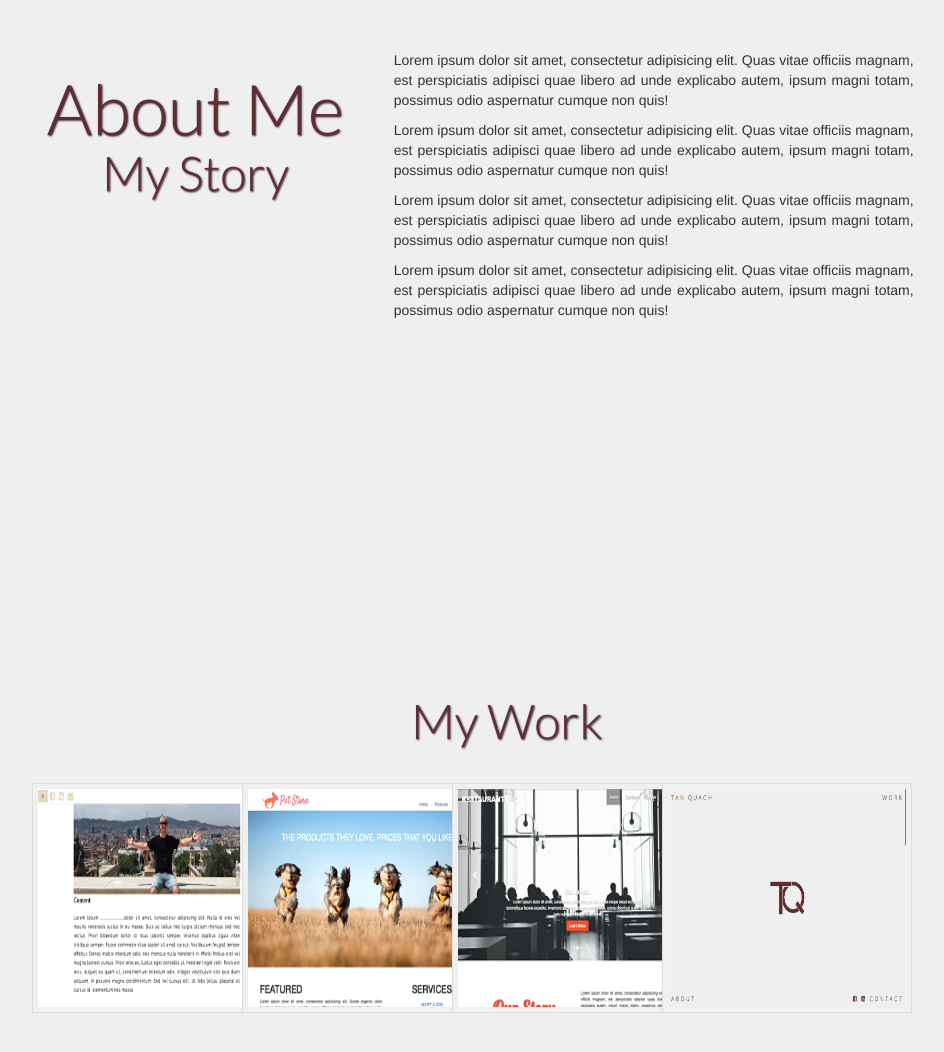
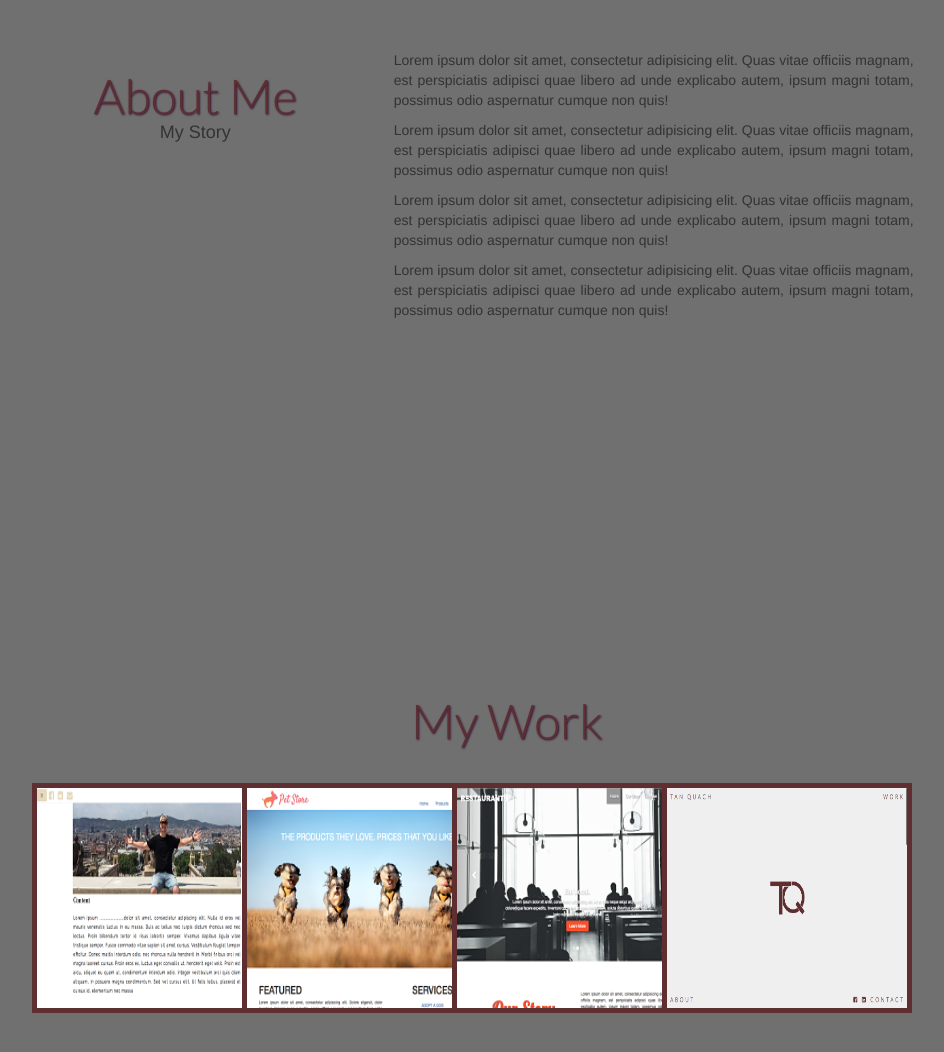
Before and after one commit to shoekage/tan_final, a plain HTML site: page index.html in a window 1280 px wide. Shown: the part 800-1852 px from the top of the page, without its empty margins (153-1097 px from the left). Drawn offline with nearby package versions, Linux system fonts and the light colour scheme.

Commit message:
changed background color

```diff
--- a/css/styles.css
+++ b/css/styles.css
@@ -1,7 +1,7 @@
 @import url('https://fonts.googleapis.com/css?family=Lato:300|Lobster|Playfair+Display:900');
 
 body {
-  background-color: #efefef;
+  background-color: #707070;
   position: relative;
 }
 
@@ -31,11 +31,11 @@ background-size: 175px;
 .left-col h1 {
   color: #5E2E30;
   font-family: 'Lato', Cursive;
-  font-size: 5em;
+  font-size: 48px;
   margin-bottom: 0px;
   text-shadow: 1px 1px 2px #313;
 }
-.left-col h3 {
+.left-col h4 {
   margin-top: 0px;
 
 }
@@ -46,6 +46,7 @@ background-size: 175px;
   z-index: -1;
   color: rgba(51, 51, 51, 0.1);
   font-size: 170px;
+  background-image: url('../img/grad.jpeg');
 }
 
 .right-col {
@@ -106,16 +107,15 @@ div.gallery ul li:hover {
 	z-index: 5;
 }
 
-/* Image is position nicely under li */
 div.gallery ul li img {
 	position: absolute;
 	left: 0;
 	top: 0;
-	border: 1px solid #dddddd;
+	border: 1px dot #5E2E30;
 	padding: 5px;
 	width: 250px;
 	height: 230px;
-	background: #f0f0f0;
+	background: #5E2E30;
 }
 
 div.gallery ul li img:hover {
@@ -128,7 +128,7 @@ div.gallery ul li img:hover {
 }
 
 p.attribution {
-	font-family: 'Consolas';
+	font-family: 'Lato';
 	color: #000;
 	clear: both;
 	text-align: center;
--- a/index.html
+++ b/index.html
@@ -28,7 +28,7 @@
  		 <div class="row aboutme">
  			 <div class="left-col col-sm-4 text-center">
  					<h1>About Me</h1>
- 					<h3>My Story</h3>
+ 					<h4>My Story</h4>
  				</div>
  				<div class="right-col col-sm-6 text-justify">
  					<!-- <h3 class="year">1984</h3> -->
```
